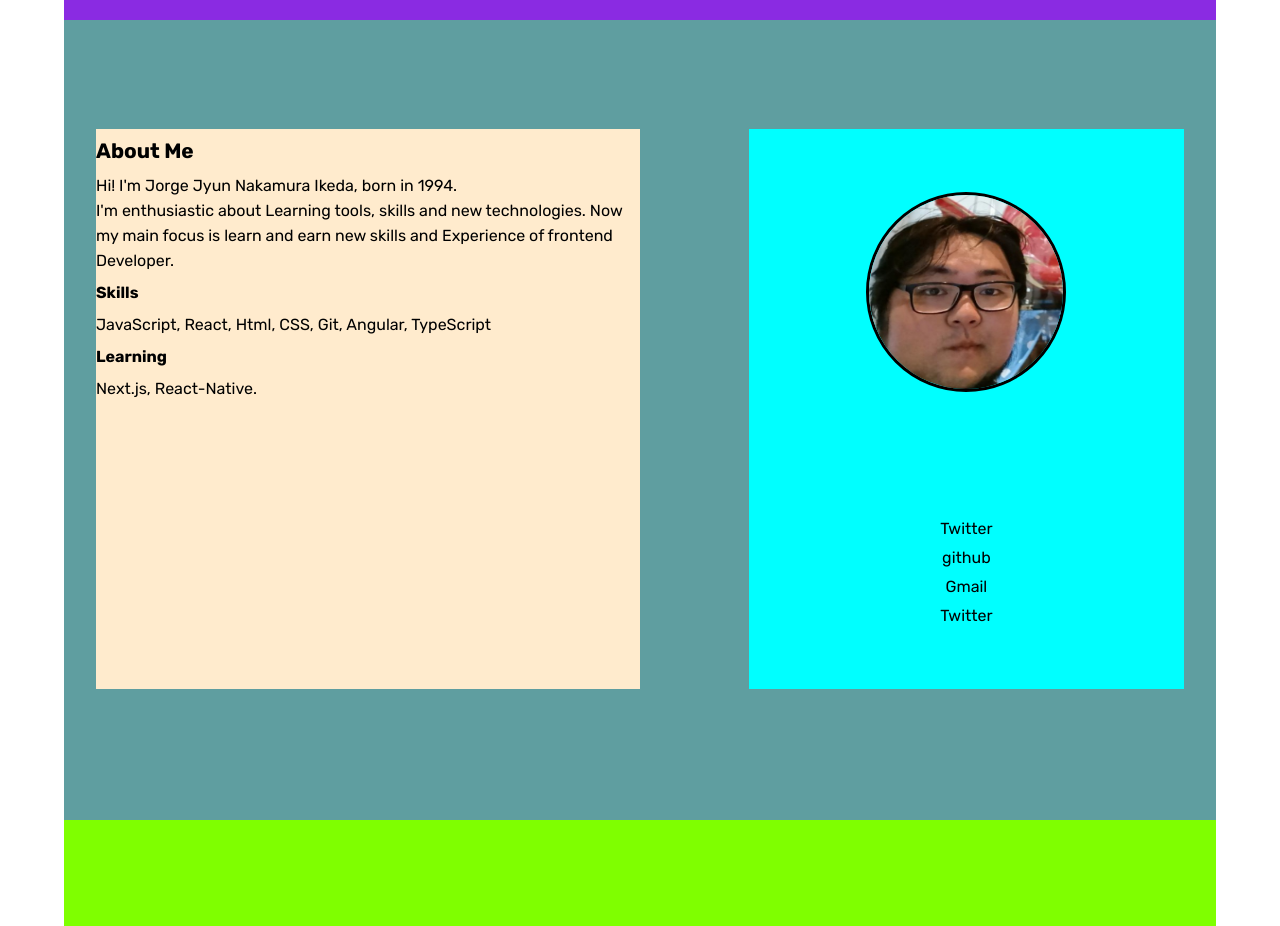
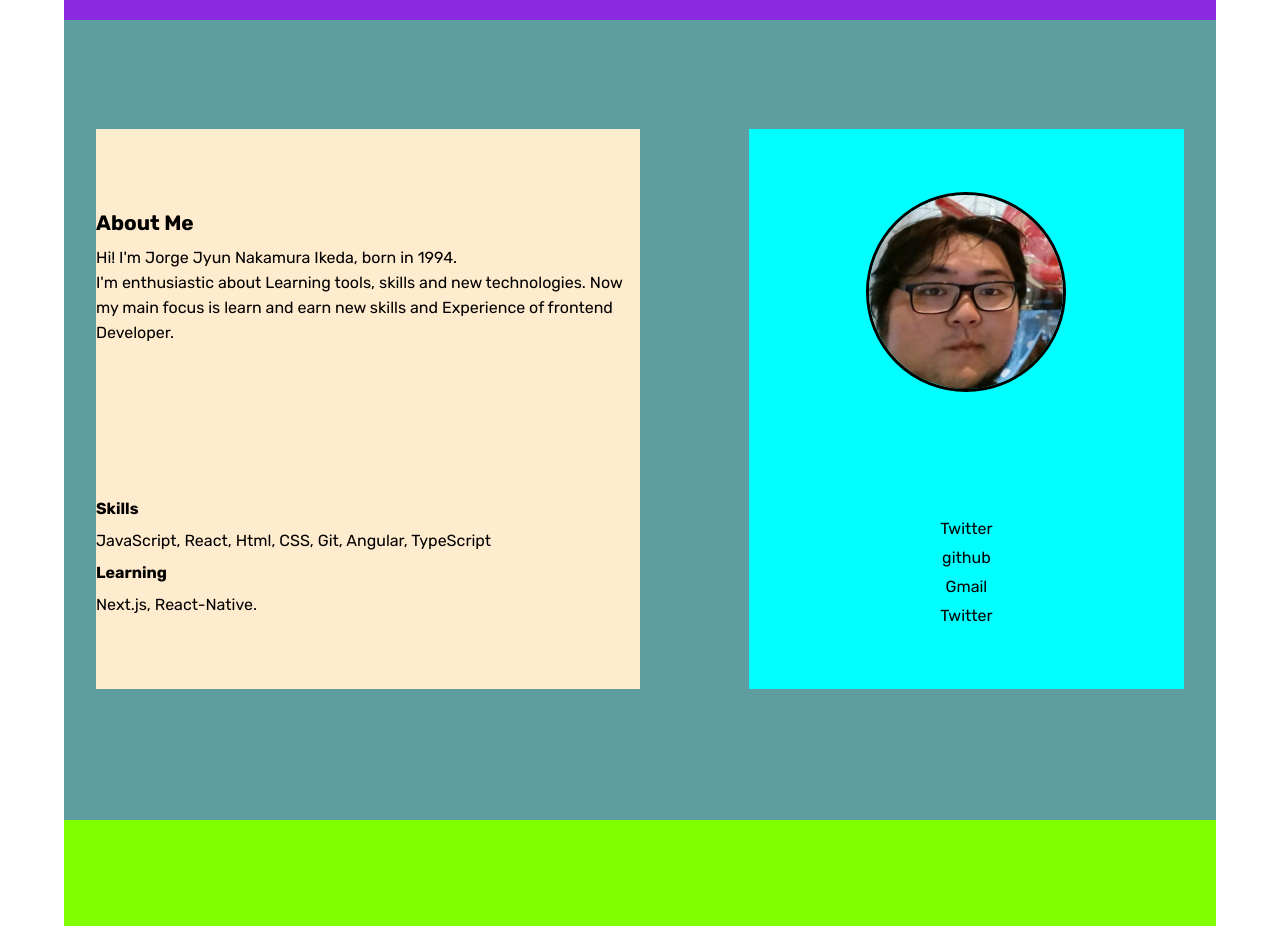
Before and after one commit to jyunakaike/Portfolio, a React app: page / in a window 1280 px wide. Shown: the part 780-1706 px from the top of the page. Built offline with nearby package versions, Linux system fonts and the light colour scheme.

Commit message:
fix: About me adding space around

```diff
--- a/src/Components/Me/index.js
+++ b/src/Components/Me/index.js
@@ -13,11 +13,15 @@ export const Me = ({ refer }) => {
     return (
         <section ref={myRef} className='About-container'>
             <div className='About-detail'>
+                <div>
                     <h2>About Me</h2>
                     <p>
                         Hi! I'm Jorge Jyun Nakamura Ikeda, born in 1994.<br />
                         I'm enthusiastic about Learning tools, skills and new technologies. Now my main focus is learn and earn new skills and Experience of frontend Developer.
                     </p>
+                </div>
+
+                <div>
                     <h3>Skills</h3>
                     <p>
                         JavaScript, React,  Html, CSS, Git, Angular, TypeScript
@@ -26,6 +30,8 @@ export const Me = ({ refer }) => {
                     <p>
                         Next.js, React-Native.
                     </p>
+                </div>
+
             </div>
             <div className='About-contact'>
                 <img src={profile} className='About-contact-img'></img>
--- a/src/Components/Me/style.css
+++ b/src/Components/Me/style.css
@@ -19,12 +19,17 @@
     height: 70%;
     margin-top: 10%;
     background-color: blanchedalmond;
+    display: flex;
+        flex-direction: column;
+        justify-content: space-around;
 }
 
 .About-detail h2{
     margin: 10px 0;
     font-size: 1.3rem;
 }
+
+
 
 .About-detail h3{
     margin: 10px 0;
```
Lines whose indentation alone changed are shown as unchanged.
